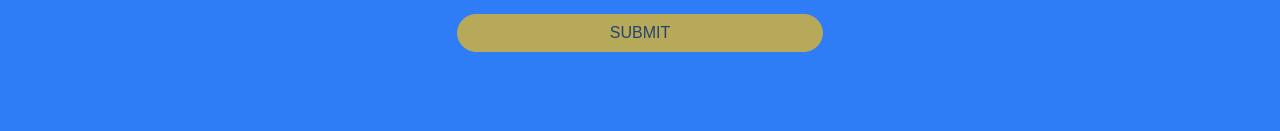
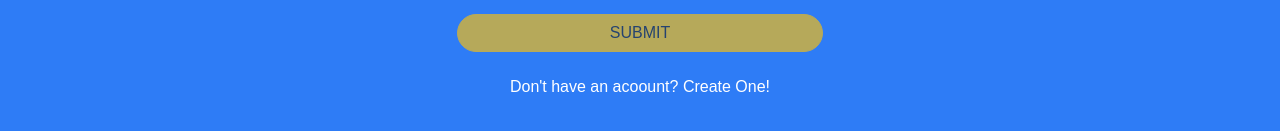
Before and after one commit to sansar90/scribeblog, an Angular app: page /login in a window 1280 px wide. Shown: the part 615-746 px from the top of the page. Built offline with nearby package versions, Linux system fonts and the light colour scheme; no server answers.

Commit message:
1 file modified

```diff
--- a/src/app/login/login.component.html
+++ b/src/app/login/login.component.html
@@ -35,6 +35,12 @@
                     btn-warning round"
                     [disabled]="!myForm.valid">SUBMIT</button>
                 </div>
+                <div class="text-center mt-3">
+    <button class="btn btn-link"
+    routerLink="/home">
+        Don't have an acoount? Create One!
+    </button>
+</div>
 
     </form>
 </div>
```
